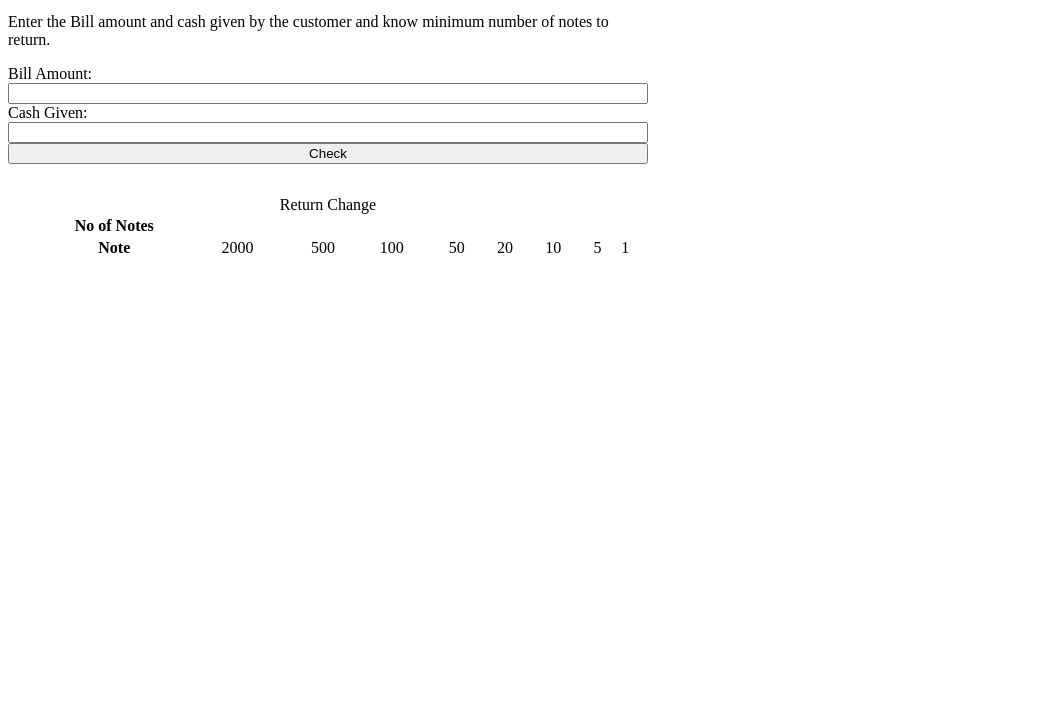
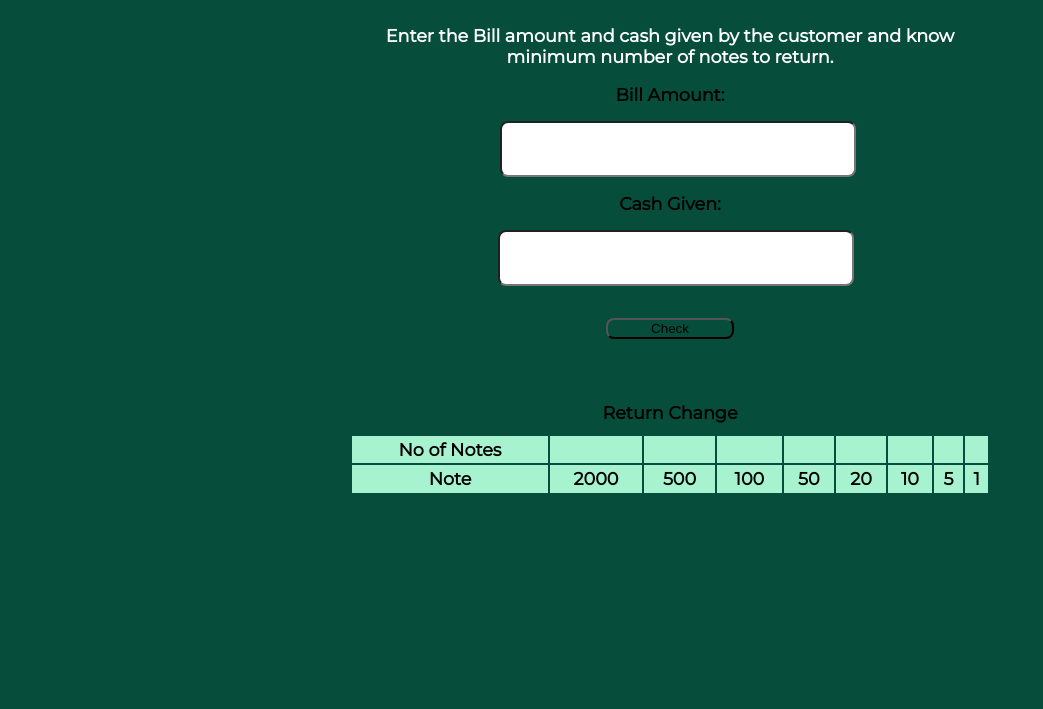
Before and after one commit to rayush158/Cash-Register, a plain HTML site: page index.html in a window 1280 px wide. Shown: the part 91-800 px from the top of the page, without its empty margins (0-1043 px from the left). Drawn offline with Linux system fonts and the light colour scheme.

Commit message:
update
This reverts commit 387524e227721ab7a9ae09228e1d4a9775a36499.

```diff
--- a/index.html
+++ b/index.html
@@ -21,7 +21,7 @@
         <button id="check-button">Check</button>
         <p id="error-message"></p>
         <table class="change-table">
-            <caption>Return Change </caption>
+            <caption style="margin: 0.7rem;">Return Change</caption>
             <tr>
                 <th>No of Notes</th>
                 <td class="no-of-notes"></td>
--- a/main.css
+++ b/main.css
@@ -1,8 +1,74 @@
-.container{
+@import url("https://fonts.googleapis.com/css2?family=Montserrat&display=swap");
+:root {
+  --primary-color: #064e3b;
+  --primary-text-color: #111827;
+  --faint-green: #a7f3d0;
+}
+
+body {
+    background-color: var(--primary-color);
+    text-align: center;
+    margin-left: 350px;
+    font-family: "Montserrat", sans-serif;
+    font-weight: bold;
+    font-size: 110%;
+  }
+  .container {
     display: flex;
     flex-direction: column;
     width: 50vw;
+  }
+
+  h1,
+p {
+  color: white;
 }
-body{
-    background-color: ;
+
+#bill-amount {
+    margin: 1rem;
+    margin-left: 150px;
+    border-radius: 0.5rem;
+  }
+  #cash-given {
+    margin: 1rem;
+    margin-left: 148px;
+    border-radius: 0.5rem;
+  }
+  input {
+    width: 50%;
+    padding: 1rem;
+    height: 20px;
+    display: block;
+  }
+  #check-button {
+    margin: 1rem;
+    width: 20%;
+    margin-left: 40%;
+    background-color: var(--primary-color);
+    border-radius: 0.5rem;
+  }
+th,
+td {
+  word-wrap: break-word;
 }
+th {
+  display: table-cell;
+  vertical-align: inherit;
+  font-weight: bold;
+  text-align: -internal-center;
+}
+
+
+
+
+
+
+#output table,
+th,
+td {
+  padding: 0.2rem;
+  color: var(--dark-green);
+  background-color: var(--faint-green);
+  border: 2px solid var(--dark-green);
+  border-collapse: collapse;
+}
```
